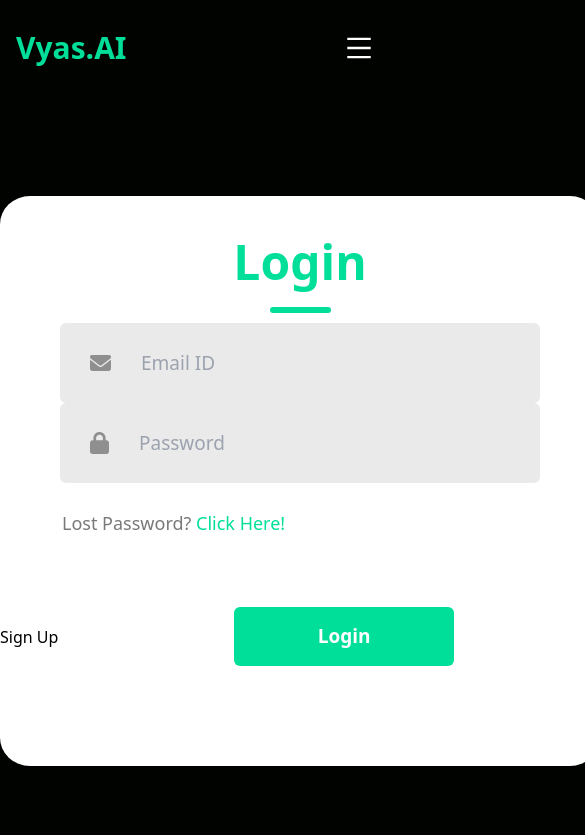
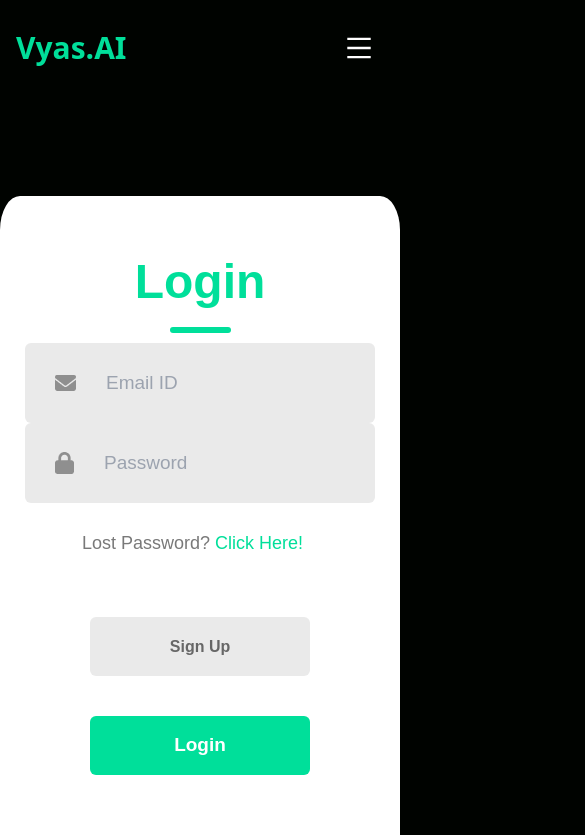
Before and after one commit to VyasAI2023/vyas, a React (Vite) app: page /login in a window 390 px wide. Shown: the top 835 px of the page, 585 px wide, since content can reach past the window. Built offline with nearby package versions, Linux system fonts and the light colour scheme.

Commit message:
Update loginsignup.css

```diff
--- a/src/components/loginsignup.css
+++ b/src/components/loginsignup.css
@@ -1,26 +1,262 @@
-table {
-    font-family: arial, sans-serif;
-    border-collapse: collapse;
-    width: 100%;
+body {
+    background-color: black;
   }
 
-td, th {
-    border: 1px solid #dddddd;
-    text-align: left;
-    padding: 8px;
-    color: #dddddd;
-  }
-  .sub {
+  .con{
+    display: flex;
+    flex-direction: column;
+    margin: auto;
+    margin-top: 100px;
+    width: 600px;
+    background-color: rgb(255 255 255);
+    padding-bottom: 30px;
+    font-family: Arial, sans-serif;
+    border-radius: 5%;
+}
+
+.header{
+    display: flex;
+    flex-direction: column;
+    align-items: center;
+    gap: 9px;
+    width: 100%;
+    margin-top: 30px;
+    margin-bottom: 10px;
+}
+
+.text{
+    color: rgb(0 223 154);
+    font-size: 48px;
+    font-weight: 700;
+}
+
+.underline{
+    width: 61px;
+    height: 6px;
+    background-color: rgb(0 223 154 );
+    border-radius: 9px;
+}
+
+.inputs{
+    margin-top: 55px;
+    display: flex;
+    flex-direction: column;
+    gap: 25px;
+}
+
+.input{
+    display: flex;
+    align-items: center;
+    margin: auto;
+    width: 480px;
+    height: 80px;
+    background: #eaeaea;
+    border-radius: .375rem
+}
+
+.input img{
+    margin: 0px 30px;
+}
+
+.input input{
+    height: 50px;
+    width: 400px;
+    background: transparent;
+    border: none;
+    outline: none;
+    color: #797979;
+    font-size: 19px;
+}
+
+.forget-password{
+    padding-left: 62px;
+    margin-top: 27px;
+    color: #797979;
+    font-size: 18px;
+}
+
+.forget-password span{
+    color: rgb(0 223 154 );
+    cursor: pointer;
+}
+
+.submit-container{
+    display: flex;
+    gap: 30px;
+    margin: 60px auto;
+}
+
+.sub{
     display: flex;
     justify-content: center;
     align-items: center;
     width: 220px;
     height: 59px;
-    color: #fff;
-    background: rgb(0, 223, 154);
-    border-radius: 0.375rem;
+    color:#fff;
+    background: rgb(0 223 154 );
+    border-radius: .375rem;
     font-size: 19px;
     font-weight: 700;
     cursor: pointer;
-    margin: 10px auto; /* Added margin for spacing */
+}
+
+.gray{
+    background: #eaeaea;
+    color: #676767;
+    border-radius: .375rem;
+    font-size: 19px;
+    font-weight: 700;
+    cursor: pointer;
+    display: flex;
+    justify-content: center;
+    align-items: center;
+    width: 220px;
+    height: 59px;
+    font-family: Arial, sans-serif;
+    margin-left: 40px;
+}
+
+.gray span {
+    text-decoration: none;
+    cursor: default;
+    color: #676767;
+}
+
+
+  @media (max-width: 600px) {
+    .con {
+        display: flex;
+        flex-direction: column;
+        margin: auto;
+        margin-top: 50px;
+        width: 90%;
+        max-width: 400px;
+        background-color: rgb(255, 255, 255);
+        padding: 20px;
+        font-family: Arial, sans-serif;
+        border-radius: 5%;
+      }
+
+      .header {
+        display: flex;
+        flex-direction: column;
+        align-items: center;
+        gap: 9px;
+        width: 100%;
+        margin-top: 20px;
+        margin-bottom: 10px;
+      }
+
+      .text {
+        color: rgb(0, 223, 154);
+        font-size: 36px;
+        font-weight: 700;
+      }
+
+      .underline {
+        width: 45px;
+        height: 4px;
+        background-color: rgb(0, 223, 154);
+        border-radius: 9px;
+      }
+
+      .inputs {
+        margin-top: 30px;
+        display: flex;
+        flex-direction: column;
+        gap: 20px;
+      }
+
+      .input {
+        display: flex;
+        align-items: center;
+        margin: auto;
+        width: 90%;
+        max-width: 350px;
+        height: 60px;
+        background: #eaeaea;
+        border-radius: .375rem;
+      }
+
+      .input img {
+        margin: 0px 15px;
+      }
+
+      .input input {
+        height: 40px;
+        width: 100%;
+        background: transparent;
+        border: none;
+        outline: none;
+        color: #797979;
+        font-size: 16px;
+      }
+
+      .forget-password {
+        padding-left: 10px;
+        margin-top: 20px;
+        color: #797979;
+        font-size: 14px;
+      }
+
+      .forget-password span {
+        color: rgb(0, 223, 154);
+        cursor: pointer;
+      }
+
+      .submit-container {
+        display: flex;
+        gap: 20px;
+        margin: 40px auto;
+        flex-wrap: wrap;
+        justify-content: center;
+      }
+
+      .sub,
+      .gray {
+        display: flex;
+        justify-content: center;
+        align-items: center;
+        width: 220px;
+        height: 59px;
+        border-radius: .375rem;
+        font-size: 16px;
+        font-weight: 700;
+        cursor: pointer;
+        font-family: Arial, sans-serif;
+        margin-right: 40px;
+      }
+
+      .sub {
+        color: #fff;
+        background: rgb(0, 223, 154);
+      }
+
+      .gray {
+        background: #eaeaea;
+        color: #676767;
+      }
+
+    .text {
+      font-size: 28px;
+    }
+
+    .underline {
+      width: 35px;
+      height: 3px;
+    }
+
+    .input {
+      width: 100%;
+    }
+
+    .forget-password {
+      padding-left: 5%;
+      font-size: 12px;
+    }
+
+    .submit-container {
+      flex-direction: column;
+      gap: 10px;
+    }
   }
```
